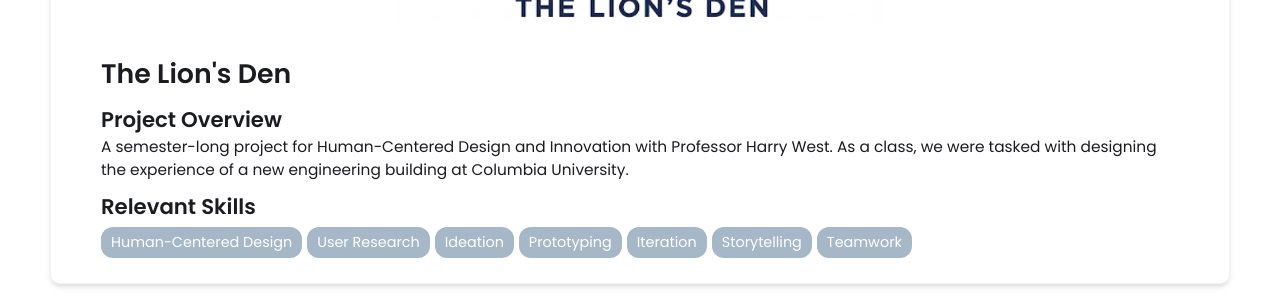
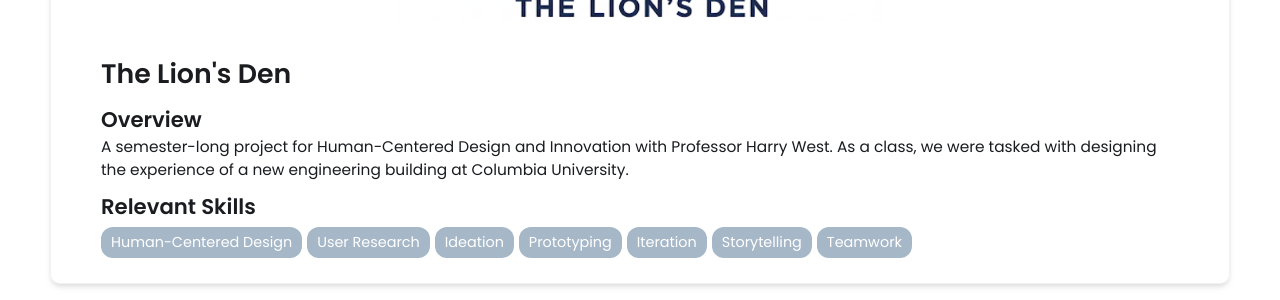
Before and after one commit to thomasinalester/thomasinalester.github.io, a Jekyll site: the page built from _projects/IEME_E4200.md, in a window 1280 px wide. Shown: the part 453-753 px from the top of the page. Built offline with Jekyll 4.4.1, drawn with Linux system fonts in a browser that asks for light colours.

Commit message:
Update post.html

```diff
--- a/_layouts/post.html
+++ b/_layouts/post.html
@@ -15,7 +15,7 @@ layout: wrapper
         </div>
 
         <div class="project-description">
-            <h2>Project Overview</h2>
+            <h2>Overview</h2>
             <p>{{ page.description }}</p>
         </div>
         <div class="skills-card">
```
